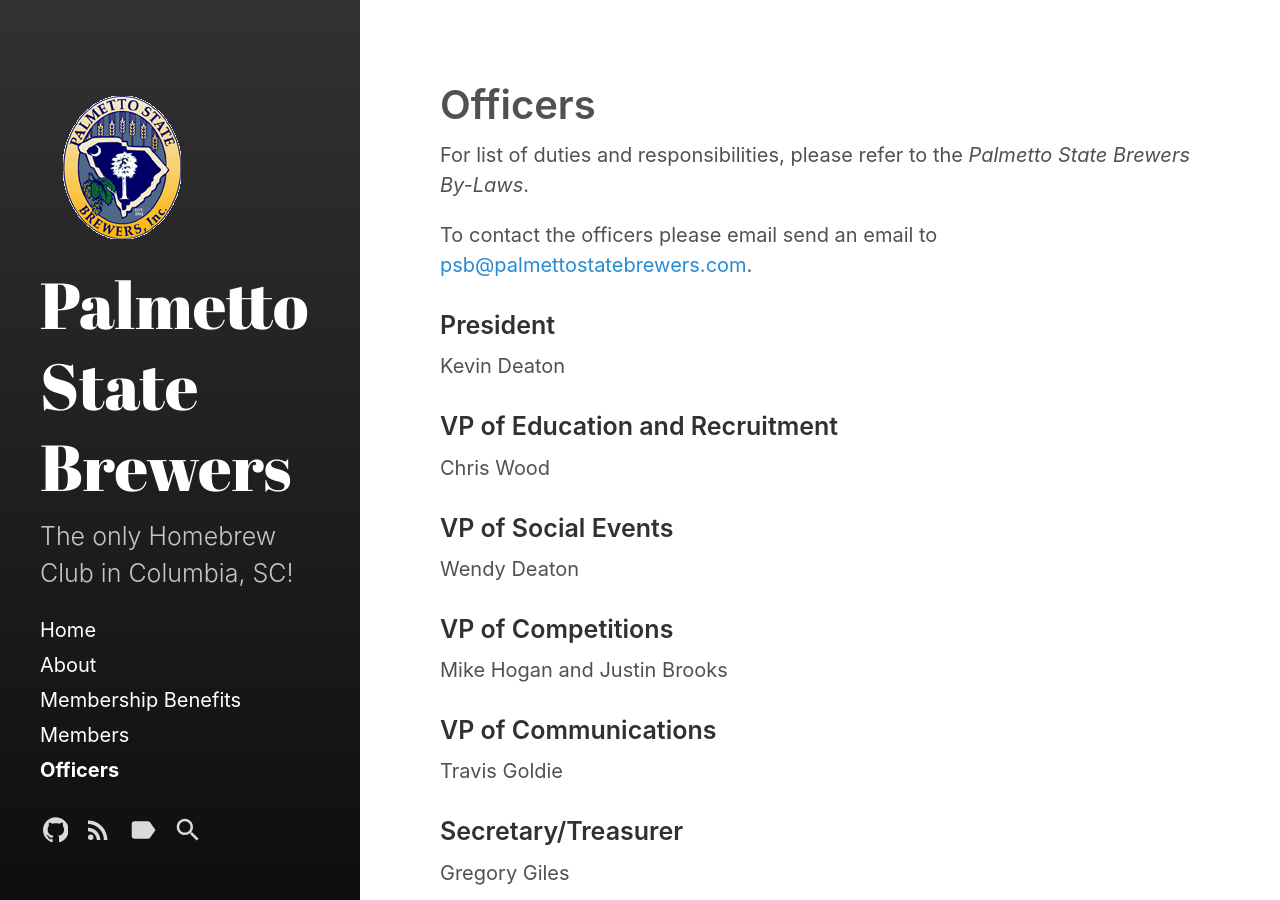
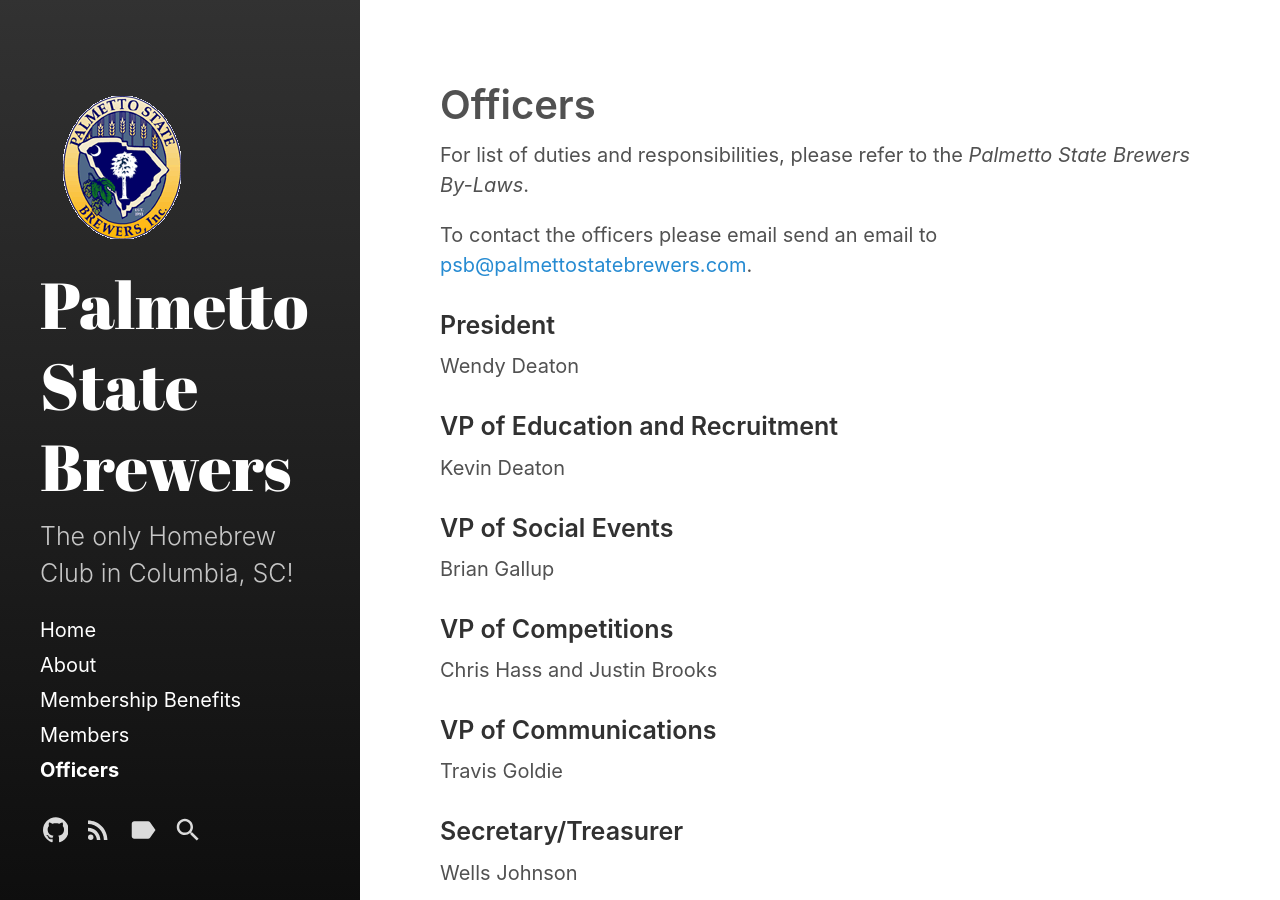
Before and after one commit to palmettostatebrewers/palmettostatebrewers.github.io, a Jekyll site: the page built from officers.md, in a window 1280 px wide. Built offline with Jekyll 4.4.1, drawn with Linux system fonts in a browser that asks for light colours.

Commit message:
Update officers.md

```diff
--- a/officers.md
+++ b/officers.md
@@ -10,19 +10,19 @@ To contact the officers please email send an email to <psb@palmettostatebrewers.
 
 ### President
 
-Kevin Deaton
+Wendy Deaton
 
 ### VP of Education and Recruitment
 
-Chris Wood
+Kevin Deaton
 
 ### VP of Social Events
 
-Wendy Deaton
+Brian Gallup
 
 ### VP of Competitions
 
-Mike Hogan and Justin Brooks
+Chris Hass and Justin Brooks
 
 ### VP of Communications
 
@@ -30,4 +30,4 @@ Travis Goldie
 
 ### Secretary/Treasurer
 
-Gregory Giles
+Wells Johnson
```
